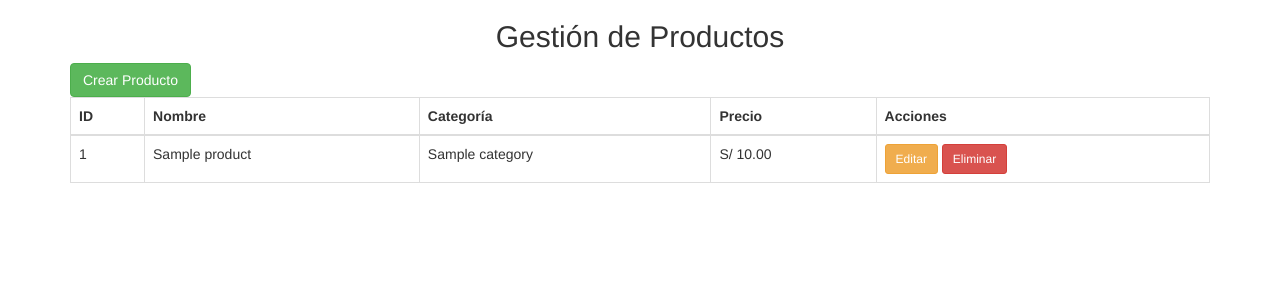
After one commit to SebVaGo/flask_project, a Flask app: page /admin/products in a window 1280 px wide. The commit adds this page. Shown: the top 300 px of the page. Run offline with Flask 3, Linux system fonts and the light colour scheme; tables that the repository leaves empty hold one stand-in row (values such as "Sample post"); some libraries are stand-ins or nearby versions.

Commit message:
navigation to admin/product complete

```diff
--- a/app/controllers/login_controller.py
+++ b/app/controllers/login_controller.py
@@ -17,7 +17,7 @@ class AuthController(BaseController):
 
                 if resultado["success"]:
                     response = AuthService.create_login_response(resultado["token"])
-                    return redirect(RedirectService.get_redirect_url(resultado["user_type"]))
+                    return jsonify({"success": True, "redirect_url": RedirectService.get_redirect_url(resultado["user_type"])}), 200
 
                 return jsonify({"success": False, "message": resultado["message"]}), 401
 
--- /dev/null
+++ b/app/controllers/product_controller.py
@@ -0,0 +1,42 @@
+from flask import request, jsonify, render_template, redirect, url_for
+from app.services.product_service import ProductService
+from app.utils.forms.product_form import ProductForm
+from app.controllers.base_auth_controller import BaseController
+
+class ProductController(BaseController):
+    @staticmethod
+    def list_products():
+        """Lista todos los productos en la vista de administración"""
+        products = ProductService.get_all_products()
+        return render_template("admin/products.html", products=products)
+
+    @staticmethod
+    def new_product_form():
+        """Muestra el formulario de creación de productos"""
+        form = ProductForm()
+        categories = ProductService.get_all_categories()  # Obtener categorías para el select
+        form.categoria_id.choices = [(c.id, c.nombre) for c in categories]
+        return render_template("admin/product_form.html", form=form)
+
+    @staticmethod
+    def create_product():
+        """Crea un nuevo producto"""
+        form = ProductForm()
+        categories = ProductService.get_all_categories()
+        form.categoria_id.choices = [(c.id, c.nombre) for c in categories]
+
+        if request.method == "POST" and form.validate_on_submit():
+            data = {
+                "nombre": form.nombre.data,
+                "categoria_id": form.categoria_id.data,
+                "precio": form.precio.data
+            }
+
+            result = ProductService.create_product(data)
+
+            if result["success"]:
+                return redirect(url_for("admin.list_products"))
+
+            return render_template("admin/product_form.html", form=form, error=result["message"])
+
+        return render_template("admin/product_form.html", form=form)
--- a/app/models/product_model.py
+++ b/app/models/product_model.py
@@ -7,4 +7,5 @@ class Product(db.Model):
     nombre = db.Column(db.String(100), nullable=False)
     categoria_id = db.Column(db.Integer, db.ForeignKey("categories.id"), nullable=False)
     precio = db.Column(db.Float, nullable=False)
+
     categoria = db.relationship("Category", backref="productos")
--- /dev/null
+++ b/app/services/product_service.py
@@ -0,0 +1,31 @@
+from app.config import db
+from app.models.product_model import Product
+from app.models.categoy_product_model import Category
+
+class ProductService:
+    @staticmethod
+    def get_all_categories():
+        """Obtiene todas las categorías de productos"""
+        return Category.query.all()
+
+    @staticmethod
+    def create_product(data):
+        categoria = Category.query.get(data["categoria_id"])
+        if not categoria:
+            return {"success": False, "message": "Categoría no válida"}
+
+        product = Product(
+            nombre=data["nombre"],
+            categoria_id=data["categoria_id"],
+            precio=data["precio"]
+        )
+
+        db.session.add(product)
+        db.session.commit()
+
+        return {"success": True, "message": "Producto creado exitosamente"}
+
+    @staticmethod
+    def get_all_products():
+        """Obtiene todos los productos"""
+        return Product.query.join(Category).add_columns(Product.id, Product.nombre, Product.precio, Category.nombre.label("categoria")).all()
--- /dev/null
+++ b/app/templates/admin/products.html
@@ -0,0 +1,60 @@
+{% extends "bootstrap/base.html" %}
+
+{% block title %}Gestión de Productos{% endblock %}
+
+{% block content %}
+<div class="container mt-5">
+    <h2 class="text-center mb-4">Gestión de Productos</h2>
+
+    <div class="d-flex justify-content-between mb-3">
+        <a href="{{ url_for('admin.new_product_form') }}" class="btn btn-success">Crear Producto</a>
+    </div>
+
+    {% if products %}
+    <table class="table table-bordered">
+        <thead>
+            <tr>
+                <th>ID</th>
+                <th>Nombre</th>
+                <th>Categoría</th>
+                <th>Precio</th>
+                <th>Acciones</th>
+            </tr>
+        </thead>
+        <tbody>
+            {% for product in products %}
+            <tr>
+                <td>{{ product.id }}</td>
+                <td>{{ product.nombre }}</td>
+                <td>{{ product.categoria }}</td>
+                <td>S/ {{ "%.2f"|format(product.precio) }}</td>
+                <td>
+                    <a href="#" class="btn btn-warning btn-sm">Editar</a>
+                    <button class="btn btn-danger btn-sm" onclick="deleteProduct('{{ product.id }}')">Eliminar</button>
+                </td>
+            </tr>
+            {% endfor %}
+        </tbody>
+    </table>
+    {% else %}
+    <p class="text-center">No hay productos registrados.</p>
+    {% endif %}
+</div>
+
+<script>
+    function deleteProduct(productId) {
+        if (confirm("¿Estás seguro de eliminar este producto?")) {
+            fetch(`/admin/products/${productId}`, { method: "DELETE" })
+            .then(response => response.json())
+            .then(data => {
+                if (data.success) {
+                    location.reload();
+                } else {
+                    alert(data.message);
+                }
+            })
+            .catch(error => console.error("Error:", error));
+        }
+    }
+</script>
+{% endblock %}
```
Also changed, not shown: app/routers/admin_router.py (+11 -5 lines), app/services/auth_service.py (+4 -5 lines), app/templates/login.html (+3 -21 lines), app/utils/forms/product_form.py (added, +9 -0 lines).
